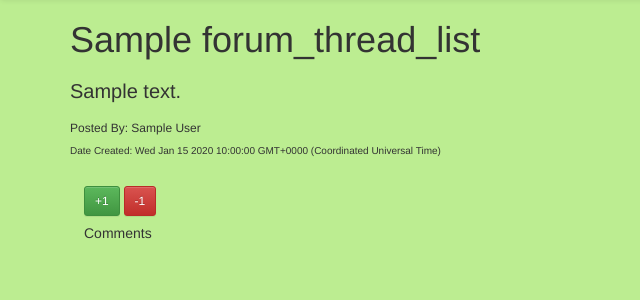
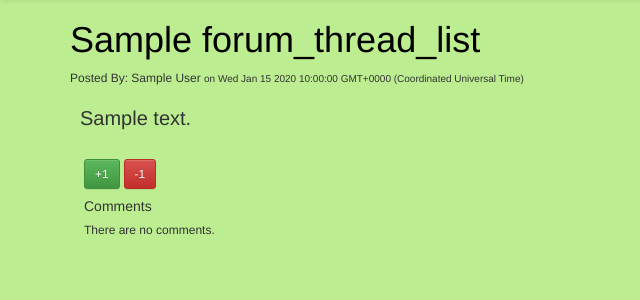
Before and after one commit to edwinc91/The-Forum, a Node server app: page /threads/600000000000000000000001 in a window 1280 px wide. Shown: the part 52-352 px from the top of the page, without its empty margins (0-640 px from the left). Run offline with Node 20, Linux system fonts and the light colour scheme; tables that the repository leaves empty hold one stand-in row (values such as "Sample post"); some libraries are stand-ins or nearby versions.

Commit message:
added a link to refresh specific thread and did some more css customizing, also fixed comment functions on the showthread page

```diff
--- a/public/styles.css
+++ b/public/styles.css
@@ -102,3 +102,22 @@ textarea.comments {
   width: 550px;
   height: 120px;
 }
+
+h2.threadBody {
+  margin-left: 0.5em;
+}
+
+a.threadNameLink {
+    color: black;
+    text-decoration: none;
+}
+
+a.threadNameLink:hover {
+   color: silver;
+   text-decoration:none;
+   cursor:pointer;
+}
+
+h3.likeDisplay {
+  color:#F2F2F2;
+}
--- a/views/homepage.ejs
+++ b/views/homepage.ejs
@@ -38,7 +38,7 @@
 
 <% threads.forEach(function (thread, i) { %>
   <div class = "thread">
-    <h3>
+    <h3 class="likeDisplay">
     <%= thread.likeCount %>
     <a href="/threads/<%= thread._id %>" class="threadName"><%= thread.title %> </a>
     </h3>
--- a/views/logged_in_home_page.ejs
+++ b/views/logged_in_home_page.ejs
@@ -35,7 +35,7 @@
 
 <% threads.forEach(function (thread, i) { %>
   <div class = "thread">
-    <h3>
+    <h3 class="likeDisplay">
     <%= thread.likeCount %>
     <a href="/threads/<%= thread._id %>" class="threadName"><%= thread.title %> </a>
     </h3>
--- a/views/showthread.ejs
+++ b/views/showthread.ejs
@@ -46,10 +46,11 @@
 </nav>
 
 <div id="specificthread">
-  <h1 class"threadTitle"><%= thread.title %></h1>
+  <a class="threadNameLink" href="/threads/<%= thread._id %>"><h1 class"threadTitle"> <%= thread.title %></h1></a>
+  <p class="threadAuthor">Posted By: <%= thread.author %>
+  <span class="threadDate">on <%= thread.date %></span>
+</p>
   <h2 class="threadBody"><%= thread.body %></h2>
-  <h3 class="threadAuthor">Posted By: <%= thread.author %></h3>
-  <h4 class="threadDate">Date Created: <%= thread.date %></h4>
   <br/>
 </div>
   <form id="likes" class="firstButton" action="/threads/<%= thread._id %>/like?_method=PATCH" method="post">
@@ -59,14 +60,14 @@
     <input type="submit" name="thread[likeCount]" value="-1" placeholder="-1" class="btn btn-danger btn-sm">
   </form>
 <div id="commentSection">
-  <% if (thread.comments) { %>
-    <h4 class="commentHeader"> Comments </h4>
-      <% for (var i = 0; i < thread.comments.length; i++) { %>
-          <h5 class="commentBody"> -> <%= thread.comments[i].body %></h5>
-          <h6 class="commentAuthor"> Posted by <%= thread.comments[i].author %></h6>
-      <% } %>
+  <h4 class="commentHeader"> Comments </h4>
+  <% if (thread.comments.length == '0') { %>
+    <h5 class="commentBody"> There are no comments.</h5>
   <% } else { %>
-      <h6>There are currently no comments</h6>
+    <% for (var i = 0; i < thread.comments.length; i++) { %>
+      <h5 class="commentBody"> -> <%= thread.comments[i].body %></h5>
+      <h6 class="commentAuthor"> Posted by <%= thread.comments[i].author %></h6>
+    <% } %>
   <% } %>
 </div>
 <div>
@@ -80,7 +81,6 @@
   <% if (currentUser == undefined) { %>
   <!-- <a href="/">Back to Homepage</a> -->
   <% } else if (currentUser.username === thread.author) { %>
-    <br/>
     <a class="btn btn-warning buttons firstButton" href="/threads/<%= thread._id %>/edit" role="button">Edit this Thread</a>
     <form action="/threads/<%= thread._id %>?_method=DELETE"
         method="post">
--- a/views/trending.ejs
+++ b/views/trending.ejs
@@ -46,8 +46,8 @@
 </nav>
 
 <% threads.forEach(function (thread, i) { %>
-  <div class = "thread">
-    <h3>
+  <div class ="thread">
+    <h3 class="likeDisplay">
     <%= thread.likeCount %>
     <a href="/threads/<%= thread._id %>" class="threadName"><%= thread.title %> </a>
     </h3>
```
